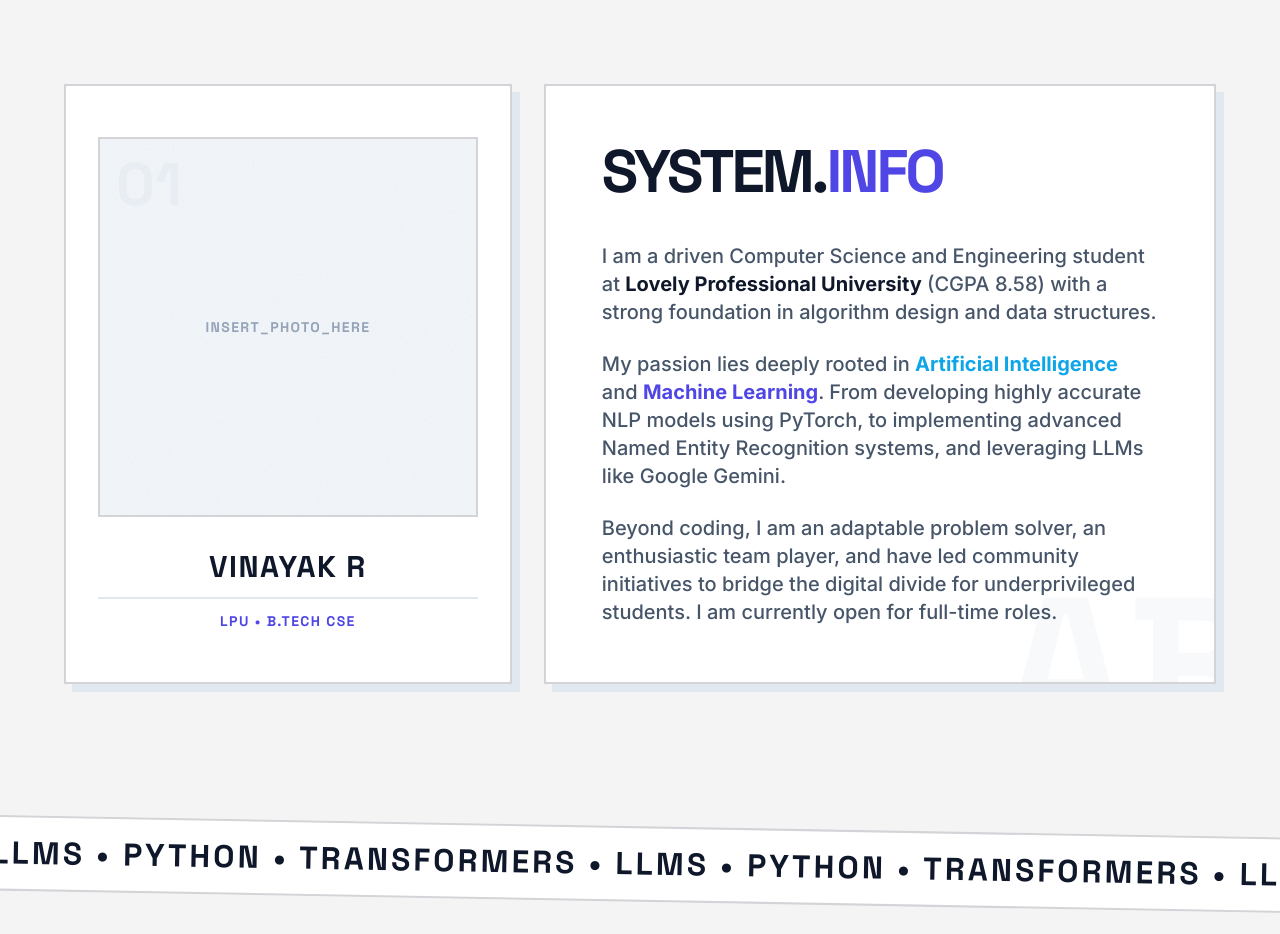
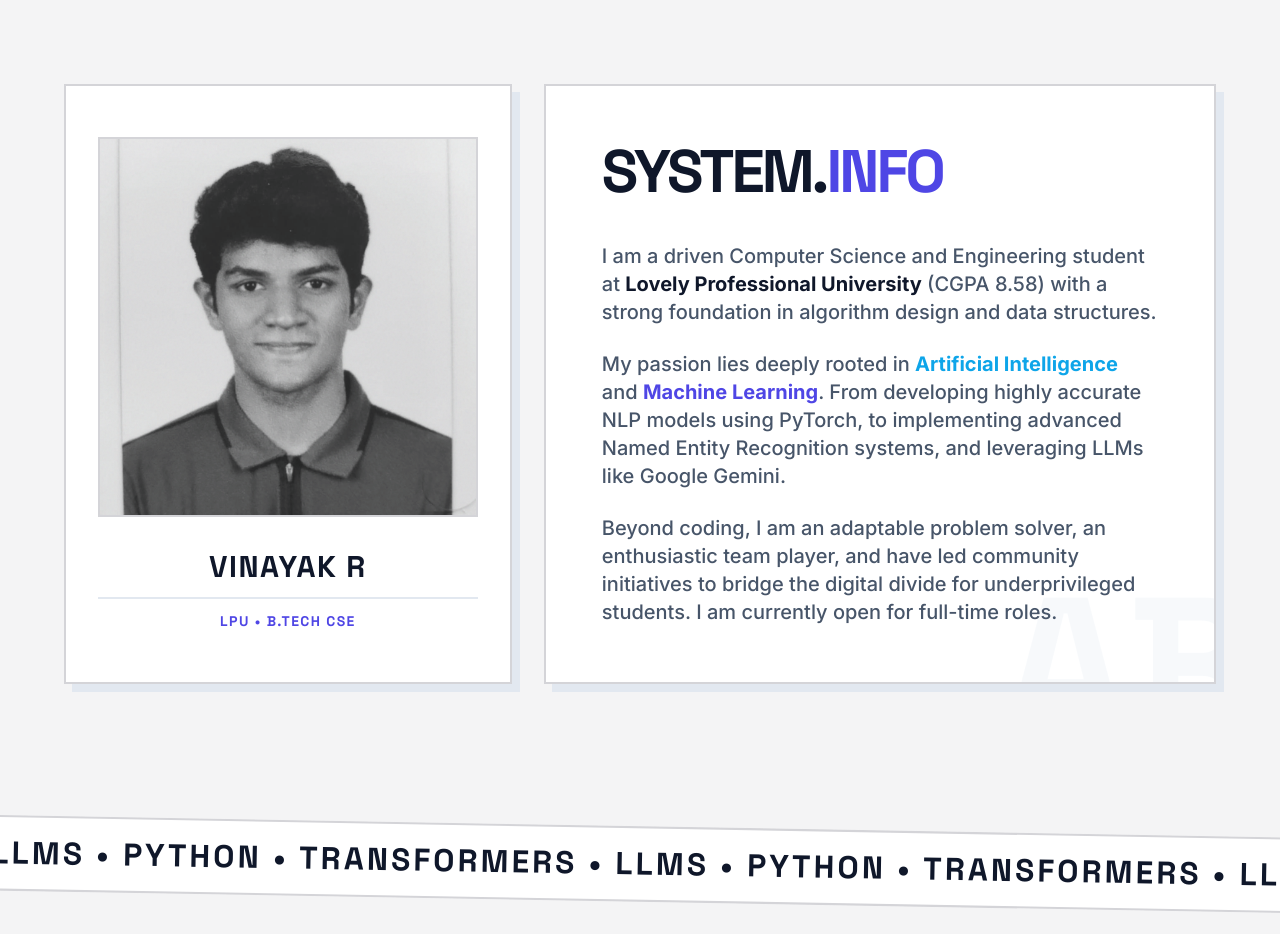
Before and after one commit to Vinayakrenjen/vinayak-portfolio, a React app: page / in a window 1280 px wide. Shown: the part 980-1914 px from the top of the page. Built offline with nearby package versions, Linux system fonts and the light colour scheme; the HTML template or start-up script is replaced by a standard one.

Commit message:
feat: Apply Light Theme and add JPEG profile photo

```diff
--- a/src/components/About.jsx
+++ b/src/components/About.jsx
@@ -13,10 +13,9 @@
           viewport={{ once: true }}
           className="w-full md:w-2/5 bg-secondary border-2 border-tertiary p-8 flex flex-col items-center justify-center relative shadow-[8px_8px_0px_#E2E8F0] group"
         >
-          <div className="w-full aspect-square bg-slate-100 border-2 border-tertiary flex flex-col items-center justify-center overflow-hidden relative group-hover:border-accentBrand transition-colors duration-300">
-             <div className="absolute inset-0 bg-noise opacity-30 mix-blend-overlay"></div>
-             <span className="font-display font-black text-slate-200 text-6xl opacity-50 absolute top-4 left-4">01</span>
-             <span className="font-display font-bold text-slate-400 uppercase tracking-widest text-sm z-10">INSERT_PHOTO_HERE</span>
+          <div className="w-full aspect-square bg-slate-100 border-2 border-tertiary flex items-center justify-center overflow-hidden relative group-hover:border-accentBrand transition-colors duration-300">
+             <div className="absolute inset-0 bg-noise opacity-30 mix-blend-overlay z-20 pointer-events-none"></div>
+             <img src="/profile.jpeg" alt="Vinayak" className="w-full h-full object-cover grayscale opacity-90 group-hover:grayscale-0 group-hover:opacity-100 transition-all duration-500 z-10" />
           </div>
           <div className="mt-8 text-center uppercase font-display w-full">
             <h3 className="text-slate-900 font-black text-3xl tracking-wider">Vinayak R</h3>
```
Also changed, not shown: public/profile.jpeg (added).
